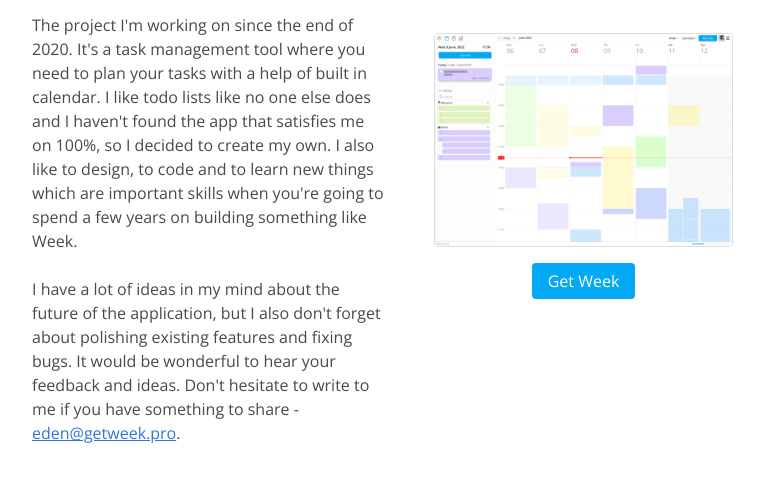
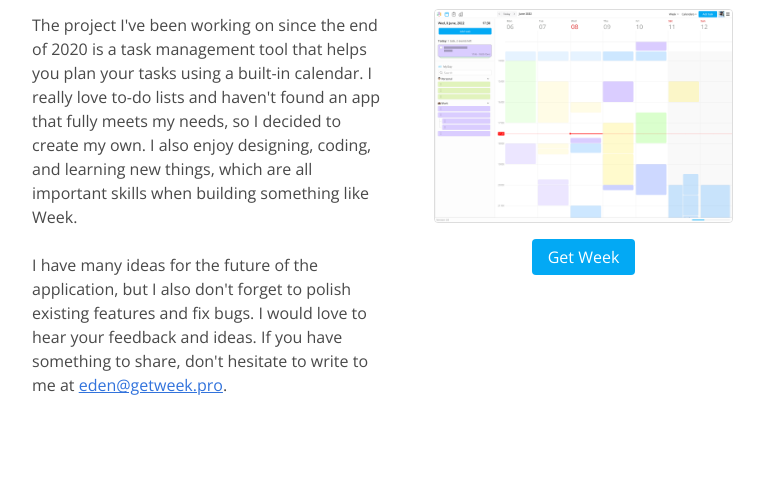
Before and after one commit to eden-lane/eden-lane.github.io, an Astro site: page /projects/week in a window 1280 px wide. Shown: the part 221-702 px from the top of the page, without its empty margins (258-1022 px from the left). Built offline with nearby package versions, Linux system fonts and the light colour scheme; Astro itself is replaced by a stand-in of ours.

Commit message:
fixed mistakes

```diff
--- a/src/pages/projects/week.mdx
+++ b/src/pages/projects/week.mdx
@@ -7,16 +7,15 @@
 link: https://getweek.pro
 linkTitle: Get Week
 ---
-The project I'm working on since the end of 2020.
-It's a task management tool where you need to plan your tasks
-with a help of built in calendar. I like todo lists like no one
-else does and I haven't found the app that satisfies me on 100%,
-so I decided to create my own. I also like to design, to code
-and to learn new things which are important skills when you're
-going to spend a few years on building something like Week.
+The project I've been working on since the end of 2020 is a
+task management tool that helps you plan your tasks using a
+built-in calendar. I really love to-do lists and haven't found
+an app that fully meets my needs, so I decided to create my own.
+I also enjoy designing, coding, and learning new things, which
+are all important skills when building something like Week.
 <br />
-I have a lot of ideas in my mind about the future of the application,
-but I also don't forget about polishing existing features and fixing bugs.
-It would be wonderful to hear your feedback and ideas. Don't hesitate
-to write to me if you have something to share -
+I have many ideas for the future of the application, but I
+also don't forget to polish existing features and fix bugs.
+I would love to hear your feedback and ideas. If you have something
+to share, don't hesitate to write to me at
 <a href="mailto:eden@getweek.pro">eden@getweek.pro</a>.
```
